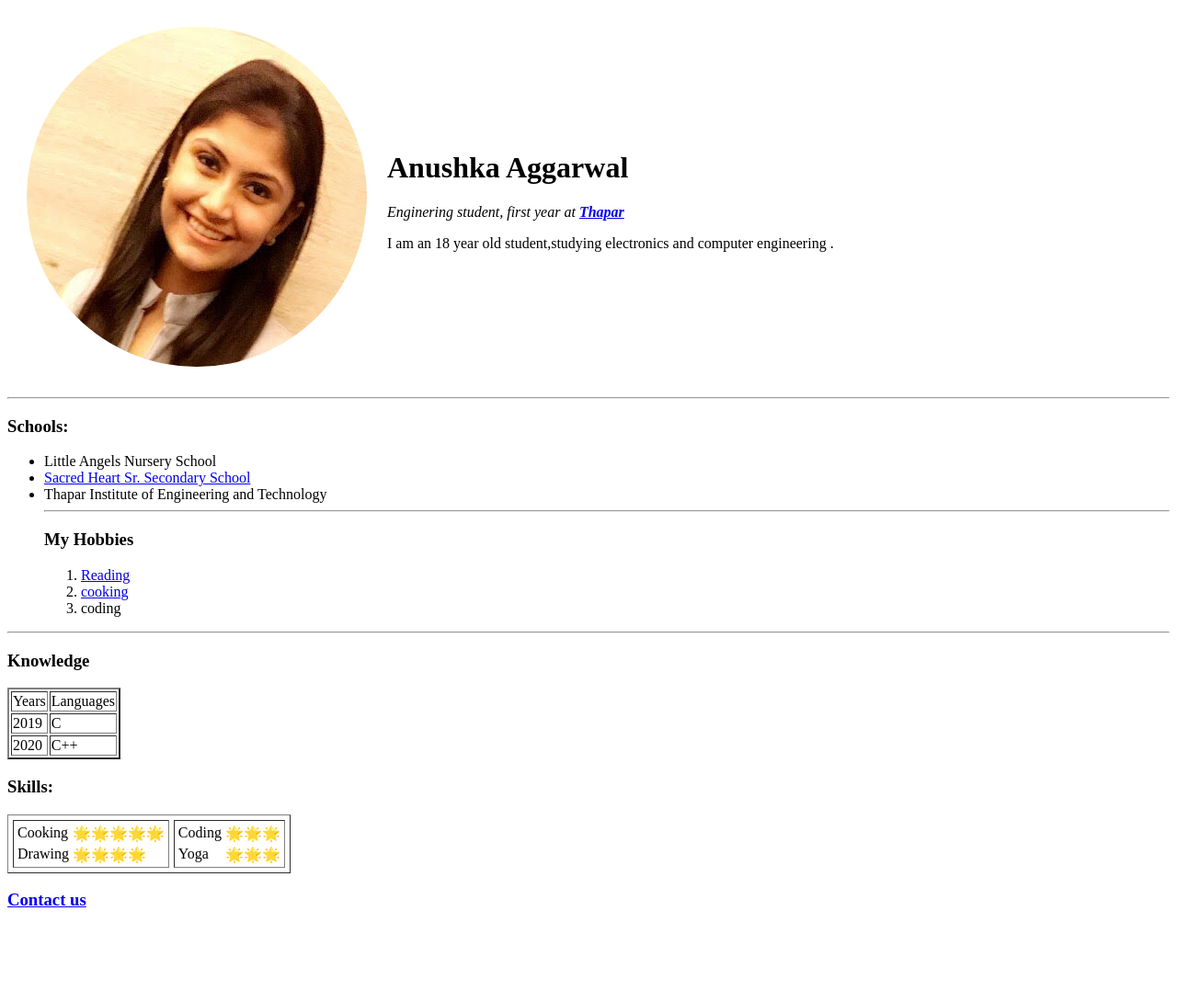
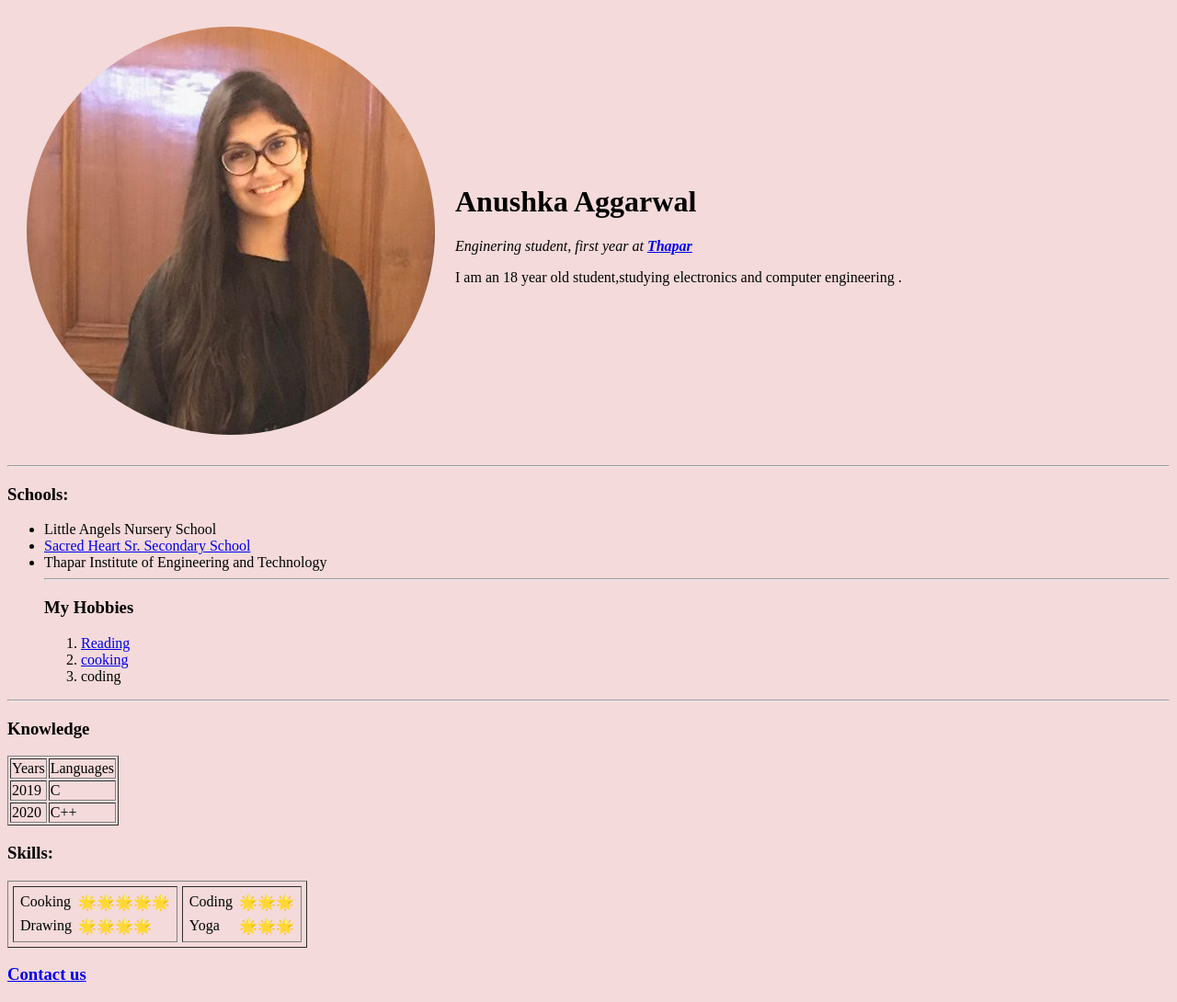
Before and after one commit to anushkaa940/CV, a plain HTML site: page index.html in a window 1280 px wide. Shown: the whole page at 92% size. Before the commit the page ends 1009 px from the top, so only its background shows below. Drawn offline with Linux system fonts and the light colour scheme.

Commit message:
Add files via upload

```diff
--- a/index.html
+++ b/index.html
@@ -6,10 +6,10 @@
   <title>Anushka's personal site</title>
 </head>
 
-<body>
+<body style="background-color: #f4dada;">
   <table cellspacing="20">
     <tr>
-      <td><img src="me.png" alt="image of a white flower"></td>
+      <td><img src="mee.png" alt="image of a white flower"></td>
       <td>
         <h1>Anushka Aggarwal</h1>
         <p><em>Enginering student, first year at <strong><a href="http://www.thapar.edu/">Thapar</a></strong></em></p>
@@ -36,7 +36,7 @@
 
   <hr>
   <h3>Knowledge</h3>
-  <table border="2">
+  <table border="1">
     <tr>
       <td> Years</td>
       <td>Languages</td>
@@ -55,7 +55,7 @@
     <tbody>
       <tr>
         <td>
-          <table>
+          <table cellspacing="5">
             <tr>
               <td>
                 Cooking
@@ -71,7 +71,7 @@
           </table>
         </td>
         <td>
-          <table>
+          <table cellspacing="5">
             <tr>
               <td>Coding</td>
               <td>🌟🌟🌟</td>
```
Also changed, not shown: cont.html (+6 -6 lines), mee.png (added).
